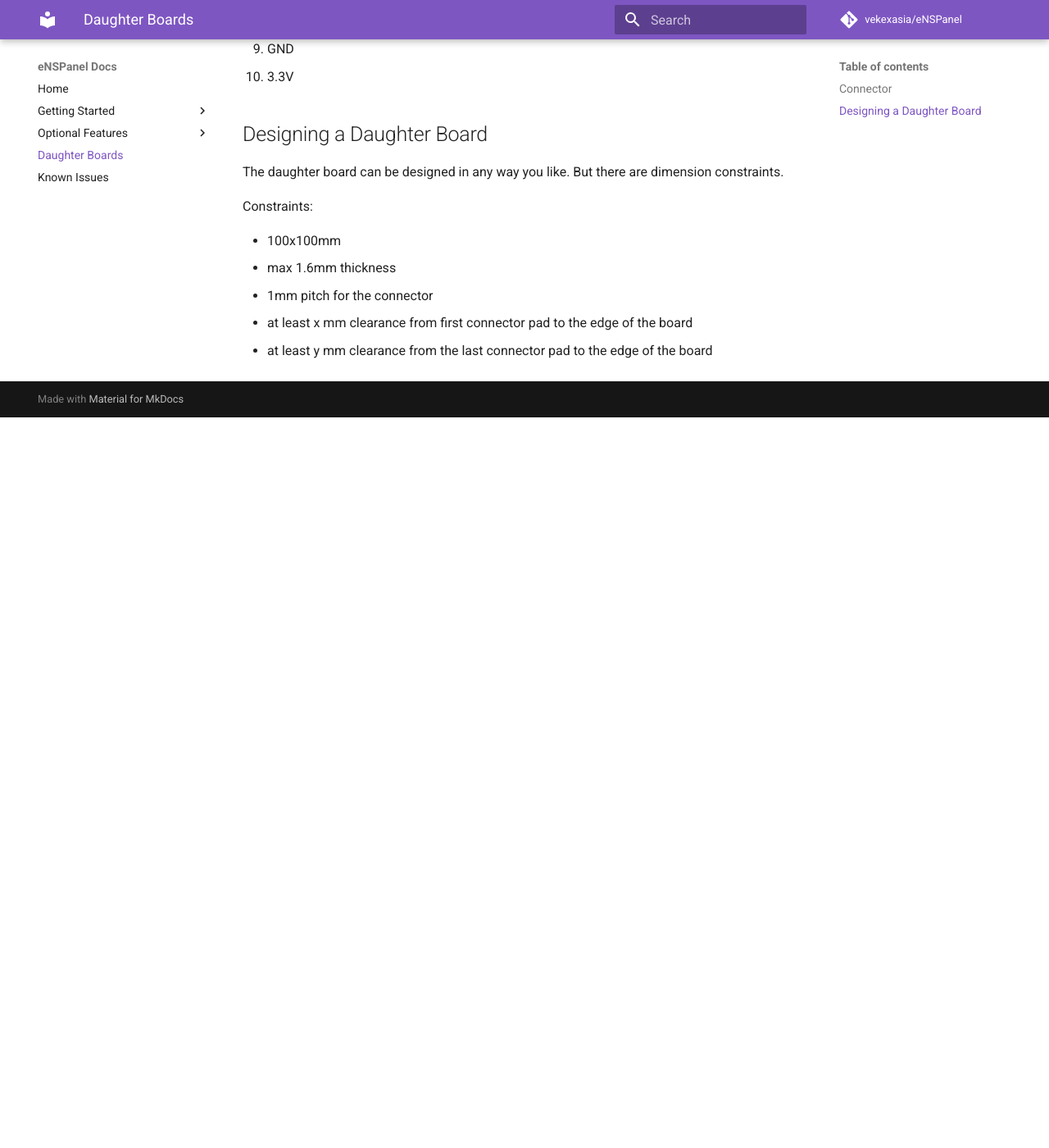
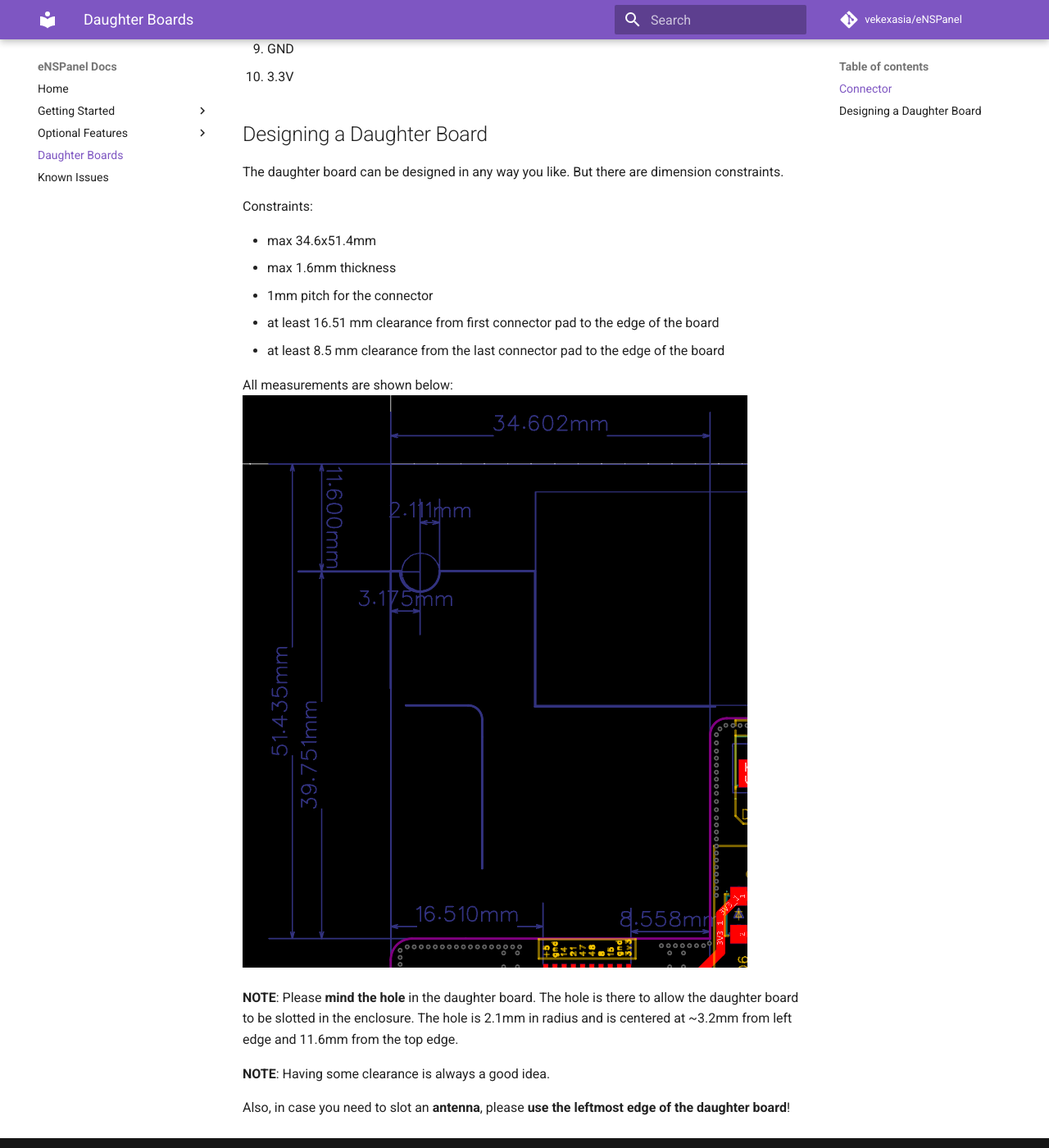
Before and after one commit to vekexasia/eNSPanel, an MkDocs documentation site: the page built from docs/daughter.md, in a window 1280 px wide and 1400 px high, scrolled down 1122 px. Shown: the whole window at 82% size. Built offline with MkDocs 1.6.1 and Material for MkDocs 9.7.7, drawn with Linux system fonts in a browser that asks for light colours; comment, search, counter and statistics services are not loaded; before the commit the page ends 1631 px from its top, so only the background shows below that.

```diff
--- a/docs/daughter.md
+++ b/docs/daughter.md
@@ -29,8 +29,17 @@ The daughter board can be designed in any way you like. But there are dimension
 
 Constraints:
 
-- 100x100mm
+- max 34.6x51.4mm
 - max 1.6mm thickness
 - 1mm pitch for the connector
-- at least x mm clearance from first connector pad to the edge of the board
-- at least y mm clearance from the last connector pad to the edge of the board
+- at least 16.51 mm clearance from first connector pad to the edge of the board
+- at least 8.5 mm clearance from the last connector pad to the edge of the board
+
+All measurements are shown below:
+![img.png](images/constraints-daughter.png)
+
+**NOTE**: Please **mind the hole** in the daughter board. The hole is there to allow the daughter board to be slotted in the enclosure. The hole is 2.1mm in radius and is centered at ~3.2mm from left edge and 11.6mm from the top edge.
+
+**NOTE**: Having some clearance is always a good idea.
+
+Also, in case you need to slot an **antenna**, please **use the leftmost edge of the daughter board**!
--- a/mkdocs.yml
+++ b/mkdocs.yml
@@ -9,9 +9,10 @@ theme:
   features:
     - content.code.annotate
     - content.code.copy
-    - pymdownx.highlight:
-        use_pygments: true
-    - pymdownx.superfences
+markdown_extensions:
+  - pymdownx.highlight:
+      use_pygments: true
+  - pymdownx.superfences
 nav:
   - Home: index.md
   - Getting Started:
@@ -20,7 +21,7 @@ nav:
     - Soldering: soldering.md
     - First firmware flash: flashing.md
   - Optional Features:
-    - Presence Sensor: presence-sensor.md
+    - Presence Sensor: optional/presence.md
     - Buzzer: buzzer.md
     - Microphone: microphone.md
   - Daughter Boards: daughter.md
```
Also changed, not shown: docs/flashing.md (+1 -1 lines), docs/optional/presence.md (added, +37 -0 lines), docs/soldering.md (+0 -13 lines), docs/images/constraints-daughter.png (added), docs/images/ld2410-multimeter-check.png (added).
